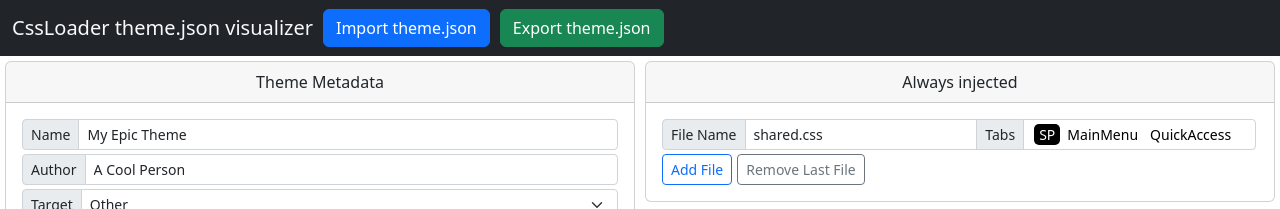
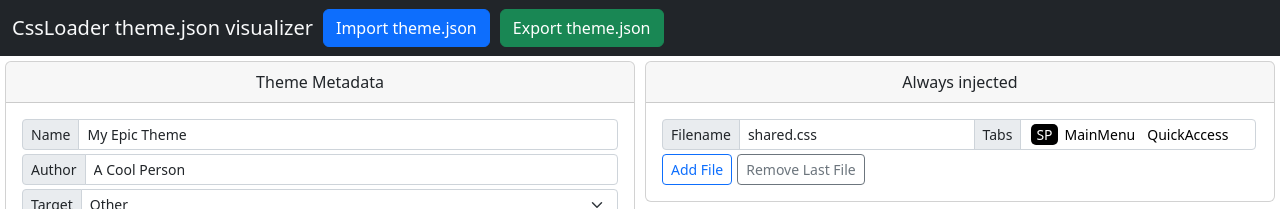
Before and after one commit to DeckThemes/vue-theme-json-visualiser, a Vue app: page / in a window 1280 px wide. Shown: the top 209 px of the page. Built offline with nearby package versions, Linux system fonts and the light colour scheme.

Commit message:
Change wording a little

```diff
--- a/src/components/Component.vue
+++ b/src/components/Component.vue
@@ -11,11 +11,11 @@
             </select>
         </div>
         <div class="input-group input-group-sm mb-1">
-            <label class="input-group-text" :for="id+3">Component Default Value</label>
+            <label class="input-group-text" :for="id+3">Component Default</label>
             <input class="form-control" type="text" :id="id+3" v-model="modelValue.default" />
         </div>
         <div class="input-group input-group-sm mb-1">
-            <label class="input-group-text" :for="id+4">Component Css Variable Name</label>
+            <label class="input-group-text" :for="id+4">Component Css Var</label>
             <input class="form-control" type="text" :id="id+4" v-model="modelValue.cssVariable" />
         </div>
         <div class="input-group input-group-sm">
--- a/src/components/Inject.vue
+++ b/src/components/Inject.vue
@@ -1,7 +1,7 @@
 <template>
     <section class="inject">
         <div class="input-group input-group-sm mb-1">
-            <label class="input-group-text" :for="id">File Name</label>
+            <label class="input-group-text" :for="id">Filename</label>
             <input class="form-control" type="text" :id="id" v-model="modelValue.filename" />
             <label class="input-group-text">Tabs</label>
             <Tabs v-model="modelValue.tabs" class="form-control" />
```
